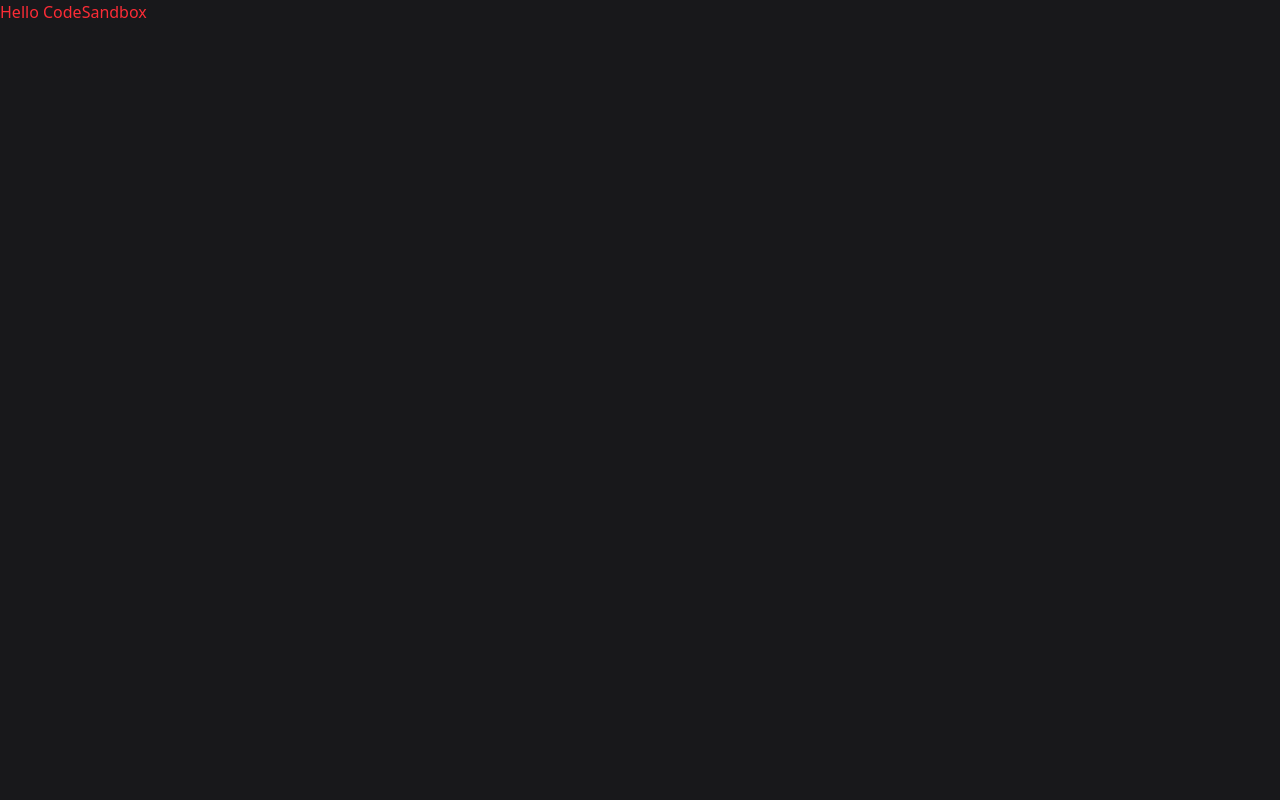
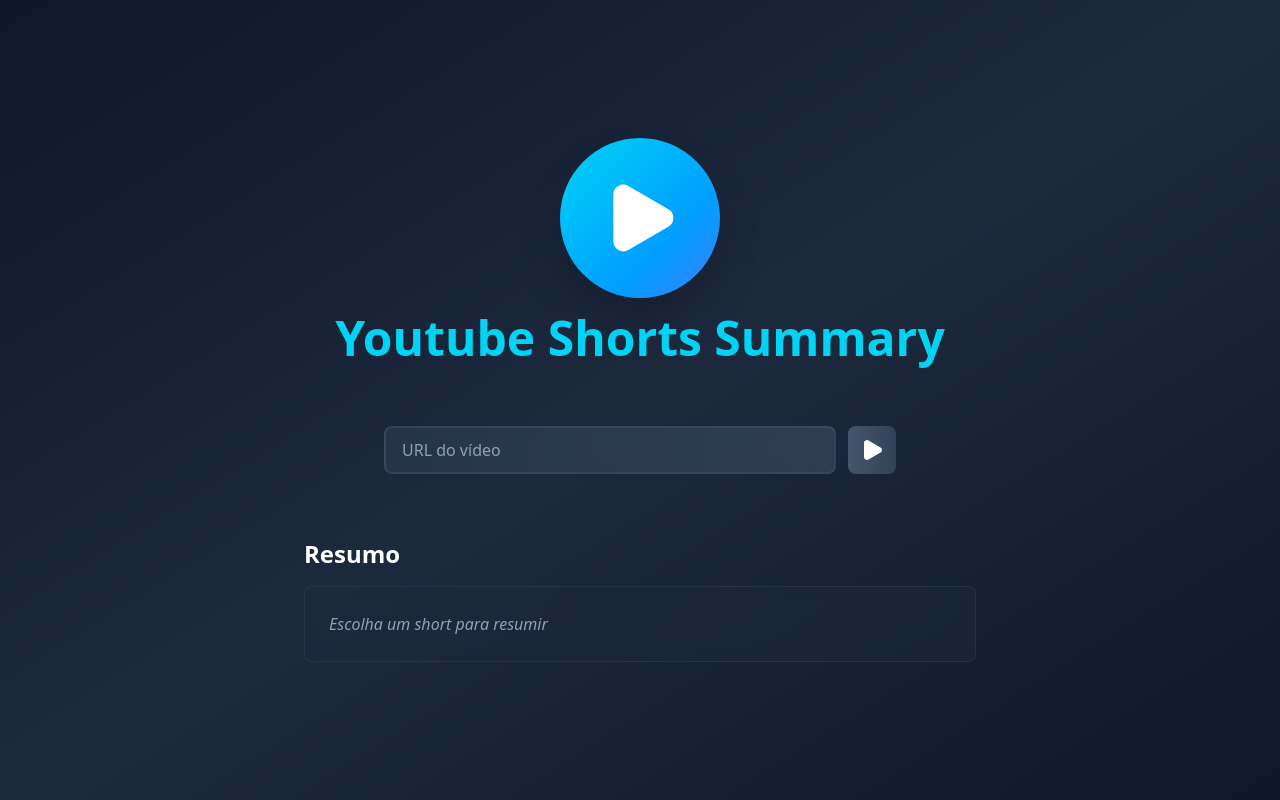
Before and after one commit to Wallauerr/youtube-shorts-summary, a React (Vite) app: page / in a window 1280 px wide. Built offline with nearby package versions, Linux system fonts and the light colour scheme.

Commit message:
feat: final struct of the main page

```diff
--- a/src/app.tsx
+++ b/src/app.tsx
@@ -1,7 +1,132 @@
+import { Play } from "lucide-react";
+import type React from "react";
+import { useState } from "react";
+
+interface SummaryState {
+	content: string;
+	isPlaceholder: boolean;
+	isLoading: boolean;
+}
+
 export default function App() {
+	const [url, setUrl] = useState<string>("");
+	const [summary, setSummary] = useState<SummaryState>({
+		content: "Escolha um short para resumir",
+		isPlaceholder: true,
+		isLoading: false,
+	});
+
+	const handleSubmit = async (e?: React.MouseEvent | React.KeyboardEvent) => {
+		e?.preventDefault();
+
+		if (!url.trim()) return;
+
+		setSummary({
+			content: "Carregando resumo...",
+			isPlaceholder: false,
+			isLoading: true,
+		});
+
+		try {
+			await new Promise((resolve) => setTimeout(resolve, 2000));
+
+			setSummary({
+				content:
+					"Este é um resumo de exemplo do vídeo. Aqui você teria o conteúdo real processado pelo seu backend. O resumo incluiria os principais pontos abordados no vídeo, organizados de forma clara e concisa para facilitar a compreensão do usuário.",
+				isPlaceholder: false,
+				isLoading: false,
+			});
+		} catch (error) {
+			setSummary({
+				content: "Erro ao processar o vídeo. Tente novamente.",
+				isPlaceholder: false,
+				isLoading: false,
+			});
+		}
+	};
+
+	const isValidUrl = (urlString: string): boolean => {
+		try {
+			new URL(urlString);
+			return true;
+		} catch {
+			return false;
+		}
+	};
+
 	return (
-		<div>
-			<h1 className="text-red-500">Hello CodeSandbox</h1>
+		<div className="min-h-screen bg-gradient-to-br from-slate-900 via-slate-800 to-slate-900 text-white flex flex-col items-center justify-center p-4">
+			<div className="w-full max-w-2xl flex flex-col items-center">
+				<div className="w-32 h-32 md:w-40 md:h-40 mb-4 bg-gradient-to-br from-cyan-400 to-blue-500 rounded-full flex items-center justify-center shadow-2xl">
+					<Play className="w-16 h-16 md:w-20 md:h-20 text-white fill-white" />
+				</div>
+
+				<h1 className="text-4xl md:text-5xl font-bold text-cyan-400 mb-16 text-center">
+					Youtube Shorts Summary
+				</h1>
+
+				<div className="flex flex-col md:flex-row gap-3 w-full max-w-lg mb-16">
+					<input
+						type="url"
+						value={url}
+						onChange={(e) => setUrl(e.target.value)}
+						placeholder="URL do vídeo"
+						className={`flex-1 h-12 px-4 bg-gradient-to-r from-slate-700/50 to-slate-600/50
+              backdrop-blur-sm border-2 border-slate-600/50 rounded-lg text-white
+              placeholder-slate-400 focus:outline-none focus:border-cyan-400
+              transition-all duration-300 text-base
+              ${isValidUrl(url) && url ? "bg-slate-800/80 border-slate-500" : ""}`}
+						disabled={summary.isLoading}
+						onKeyDown={(e) => e.key === "Enter" && handleSubmit()}
+					/>
+
+					<button
+						type="button"
+						onClick={handleSubmit}
+						disabled={!url.trim() || summary.isLoading}
+						className="w-12 h-12 bg-gradient-to-r from-cyan-400 to-blue-500
+              hover:from-cyan-300 hover:to-blue-400 disabled:from-slate-600
+              disabled:to-slate-700 disabled:cursor-not-allowed rounded-lg
+              flex items-center justify-center transition-all duration-300
+              shadow-lg hover:shadow-cyan-500/25 disabled:shadow-none
+              transform hover:scale-105 disabled:scale-100"
+						title="Resumir"
+					>
+						<Play
+							className={`w-6 h-6 text-white fill-white transition-transform duration-300
+              ${summary.isLoading ? "animate-pulse" : ""}`}
+						/>
+					</button>
+				</div>
+
+				<div className="w-full max-w-2xl">
+					<h2 className="text-2xl font-bold mb-4 text-left">Resumo</h2>
+
+					<div className="bg-slate-800/50 backdrop-blur-sm rounded-lg p-6 border border-slate-700/50">
+						<p
+							className={`text-justify leading-relaxed transition-all duration-300 ${
+								summary.isPlaceholder
+									? "text-slate-400 select-none italic"
+									: summary.isLoading
+										? "text-slate-300 animate-pulse"
+										: "text-slate-100"
+							}`}
+						>
+							{summary.content}
+						</p>
+
+						{summary.isLoading && (
+							<div className="mt-4 flex items-center gap-2 text-cyan-400">
+								<div className="w-2 h-2 bg-cyan-400 rounded-full animate-bounce" />
+
+								<div className="w-2 h-2 bg-cyan-400 rounded-full animate-bounce animation-delay-200" />
+
+								<div className="w-2 h-2 bg-cyan-400 rounded-full animate-bounce animation-delay-400" />
+							</div>
+						)}
+					</div>
+				</div>
+			</div>
 		</div>
 	);
 }
```
